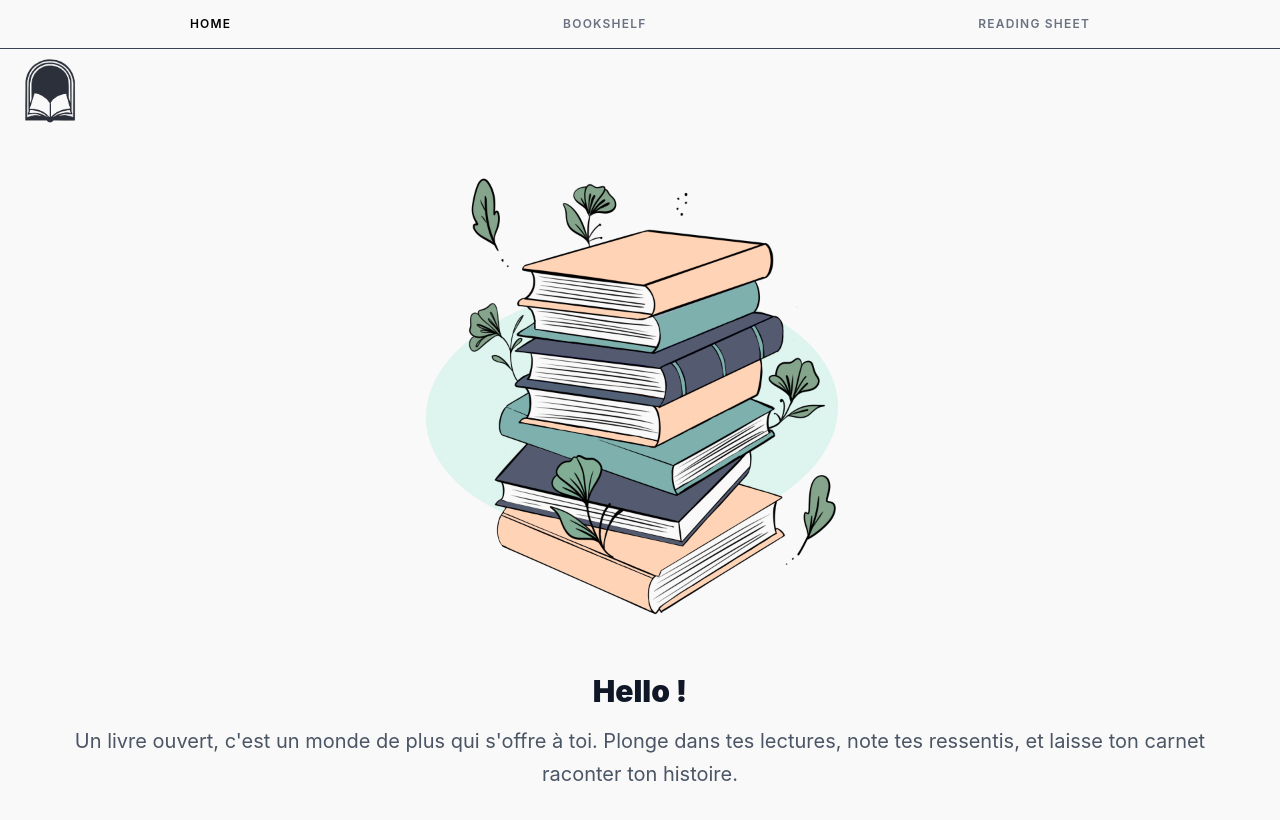
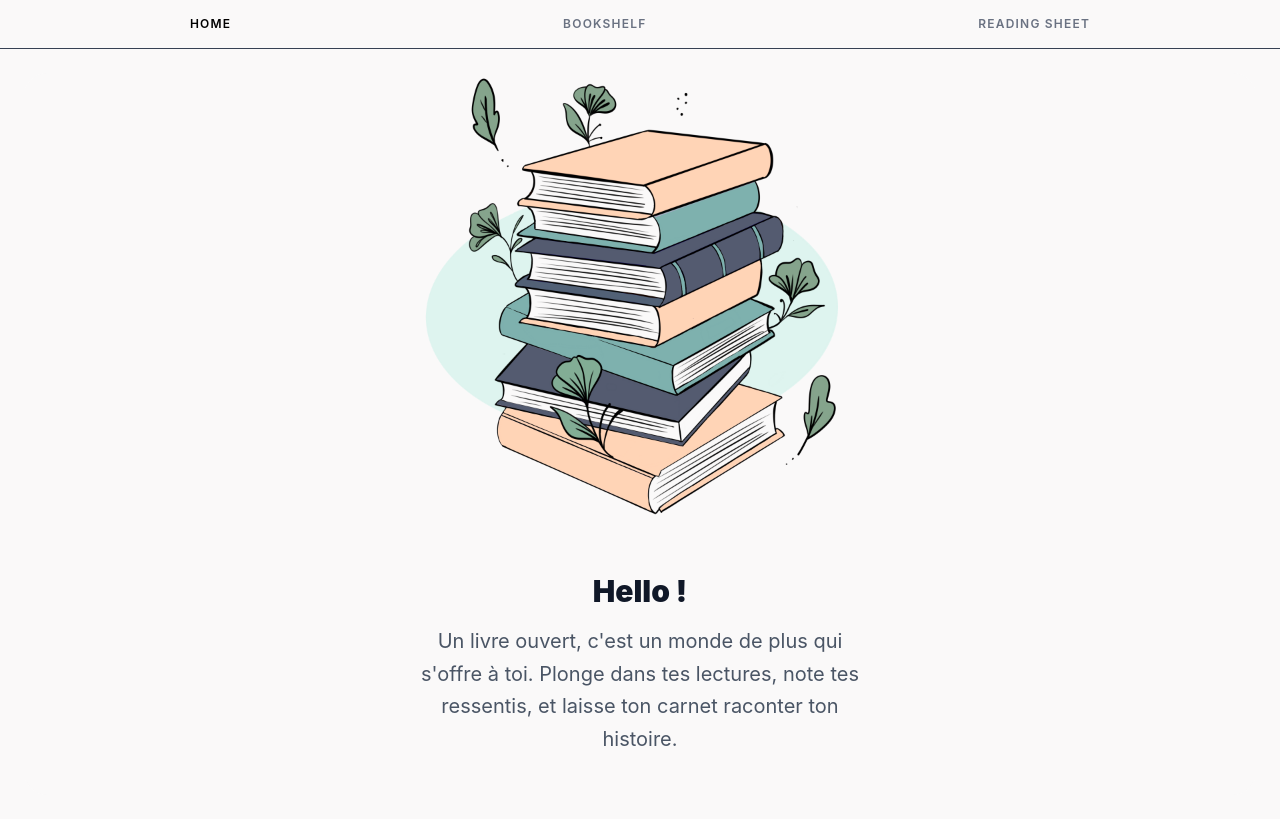
Before and after one commit to aucherm/carnet_front, a React (Vite) app in the folder my-app/: page / in a window 1280 px wide. Shown: the top 820 px of the page. Built offline with nearby package versions, Linux system fonts and the light colour scheme.

Commit message:
style / [css laptop home + bookshelf]

```diff
--- a/my-app/src/components/BookCard.tsx
+++ b/my-app/src/components/BookCard.tsx
@@ -6,8 +6,8 @@ interface Props {
 
 export default function BookCard({ title, cover, grade }: Props) {
   return (
-    <div className="flex flex-col items-center gap-1">
-      <div className="w-24 h-36 rounded-lg overflow-hidden border border-gray-300 bg-gray-200">
+    <div className="flex flex-col items-center gap-1 md:gap-3">
+      <div className="w-38 h-55 rounded-lg overflow-hidden border border-gray-300 bg-gray-200">
         {cover ? (
           <img src={cover} alt={title} className="w-full h-full object-cover" />
         ) : (
@@ -18,7 +18,7 @@ export default function BookCard({ title, cover, grade }: Props) {
       </div>
       <div className="flex gap-0.5">
         {[1, 2, 3, 4, 5].map((s) => (
-          <span key={s} className="text-yellow-400 text-sm">
+          <span key={s} className="text-yellow-400 text-sm md:text-2xl">
             {s <= (grade ?? 0) ? "★" : "☆"}
           </span>
         ))}
--- a/my-app/src/components/Logo.tsx
+++ b/my-app/src/components/Logo.tsx
@@ -1,7 +1,7 @@
 export default function Logo() {
 
   return (
-    <div className="flex flex-start ">
+    <div className="flex flex-start md:hidden ">
             <img
               src="/logo.png"
               alt="logo"
--- a/my-app/src/pages/Bookshelf.tsx
+++ b/my-app/src/pages/Bookshelf.tsx
@@ -23,11 +23,9 @@ export default function BookShelf() {
       <Logo />
       <div className="flex justify-center">
         <div className="bg-white text-gray-900 rounded-3xl ">
-          <div className="flex">
+          <div className="flex"></div>
 
-          </div>
-
-          <h2 className="font-heading text-center font-black tracking-widest uppercase text-4xl mt-6 mb-6">
+          <h2 className="font-heading text-center font-black tracking-widest uppercase text-4xl mt-6 mb-6 md:text-6xl md:mt-15 md:mb-15 ">
             Ma Bibliothèque
           </h2>
 
@@ -37,12 +35,14 @@ export default function BookShelf() {
                 Aucune fiche de lecture pour l'instant.
               </p>
             ) : (
-              <div className="grid grid-cols-3 gap-4">
+              <div className="grid grid-cols-3 gap-4 md:grid-cols-6 md:gap-8">
                 {sheets.map((s) => (
                   <div
                     key={s.idReadingSheet}
                     className="cursor-pointer"
-                    onClick={() => navigate(`/reading-sheet/${s.idReadingSheet}`)}
+                    onClick={() =>
+                      navigate(`/reading-sheet/${s.idReadingSheet}`)
+                    }
                   >
                     <BookCard
                       title={s.book.title}
@@ -56,14 +56,14 @@ export default function BookShelf() {
 
             <button
               onClick={() => navigate("/reading-sheet")}
-              className="w-full mt-6 border-2 border-gray-800 rounded-full py-2 text-sm font-bold uppercase tracking-wider hover:bg-mint transition-colors"
+              className="w-full mt-6 border-2 border-gray-800 rounded-full py-2 text-sm font-bold uppercase tracking-wider hover:bg-mint transition-colors md:fixed md:bottom-20 md:left-1/2 md:-translate-x-1/2 md:w-80"
             >
               + Ajouter une fiche
             </button>
           </div>
         </div>
       </div>
-      <BottomNav/>
+      <BottomNav />
     </Layout>
   );
 }
--- a/my-app/src/pages/Home.tsx
+++ b/my-app/src/pages/Home.tsx
@@ -9,7 +9,7 @@ export default function Home() {
   return (
     <Layout>
       <Logo />
-      <div className="flex justify-center min-h-[calc(100vh-60px)] p-6">
+      <div className="flex justify-center min-h-[calc(100vh-60px)] p-6 md:flex-col">
         <div className="bg-white text-gray-900 rounded-3xl  w-full ">
           {/* Header */}
           <div className="flex justify-between items-center px-5"></div>
@@ -26,8 +26,8 @@ export default function Home() {
 
           {/* Texte */}
           <div className="px-6 pb-10 text-center">
-            <h1 className="text-3xl font-black mb-4">Hello !</h1>
-            <p className="text-xl text-gray-600 leading-relaxed">
+            <h1 className="text-3xl font-black mb-4 ">Hello !</h1>
+            <p className="text-xl text-gray-600 leading-relaxed md:max-w-md mx-auto">
               Un livre ouvert, c'est un monde de plus qui s'offre à toi. Plonge
               dans tes lectures, note tes ressentis, et laisse ton carnet
               raconter ton histoire.
```
